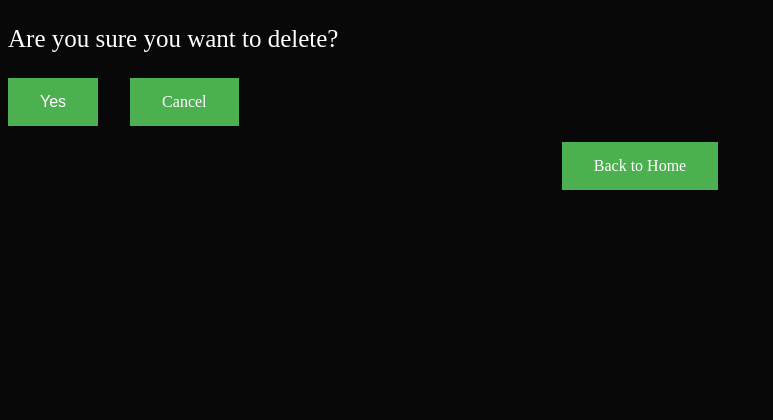
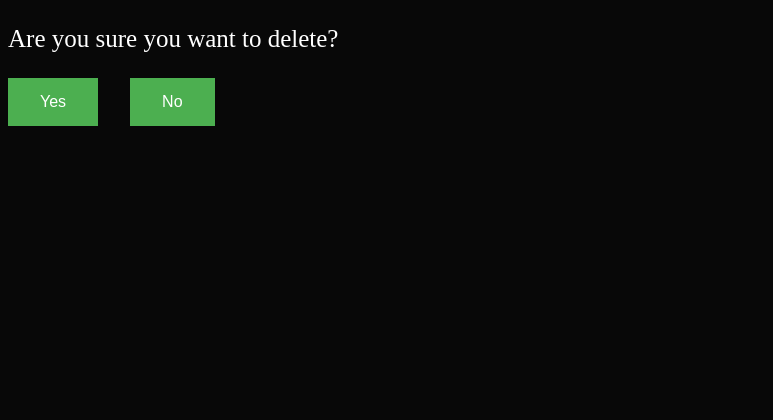
Before and after one commit to aschmidt2020/superheroapp, a Django app: page /villains/1/delete in a window 1280 px wide. Shown: the top 420 px of the page, without its empty margins (0-773 px from the left). Run offline with Django 4.2, Linux system fonts and the light colour scheme; tables that the repository leaves empty hold one stand-in row (values such as "Sample post").

Commit message:
Added popup html window for villains delete

```diff
--- a/superhero_project/static/styles.css
+++ b/superhero_project/static/styles.css
@@ -6,7 +6,7 @@ body {
     background-color: #4CAF50;
     font-size: 60px;
     color: white;
-    margin-top: 10%;
+    margin-top: 0%;
 }
 
 .details-page{
@@ -43,3 +43,7 @@ p{
     display: inline-block;
     font-size: 16px;
   }
+
+.center{
+    text-align: center;
+}
--- a/superhero_project/superheroes/templates/superheroes/index.html
+++ b/superhero_project/superheroes/templates/superheroes/index.html
@@ -26,7 +26,7 @@
                         <li><h1>{{hero.name}}
                             <a href="{% url 'superheroes:detail' hero.id %}">View Details</a>
                             <a href="{% url 'superheroes:update' hero.id %}">Update</a>
-                            <a href="{% url 'superheroes:delete' hero.id %}" target="popup" onClick="window.open('{% url 'superheroes:delete' hero.id %}','popup','width=400, height=100')">
+                            <a href="{% url 'superheroes:delete' hero.id %}" target="popup" onClick="window.open('{% url 'superheroes:delete' hero.id %}','popup','width=400, height=150, top=500, left=500')">
                             Delete Hero</a></h1></li>
                         {% endfor %}
                     </ul>
--- a/superhero_project/villains/templates/villains/delete.html
+++ b/superhero_project/villains/templates/villains/delete.html
@@ -19,17 +19,12 @@
             <div class="row">
                 <form action ="{% url 'villains:delete' single_villain.id %}" method="post">
                     {% csrf_token %}
-                    <input class="btn btn-danger button" type="submit" value="Yes">
+                    <input class="btn btn-danger button center" type="submit" value="Yes" name="Delete" id='Delete'>
                     <!-- adding space between yes and cancel -->&nbsp;&nbsp;&nbsp;&nbsp;&nbsp;&nbsp;
-                    <a class="button" href="{% url 'superheroes:index' %}">Cancel</a>
+                    <input class="btn btn-danger button center" type="submit" value="No" name="Delete" id='Cancel'>
                 </form>
 
         </div>
 
-        <div class="row">
-            <p><a class="button" href="{% url 'superheroes:index' %}">Back to Home</a></p>
-        </div>
-    </div>
-
     </body>
 </html>
--- a/superhero_project/villains/templates/villains/index.html
+++ b/superhero_project/villains/templates/villains/index.html
@@ -24,7 +24,8 @@
                         {% for villain in all_villains %}
                         <li><h1>{{villain.name}}
                             <a href="{% url 'villains:detail' villain.id %}">View Details</a>
-                            <a href="{% url 'villains:delete' villain.id %}">Delete</a>
+                            <a href="{% url 'villains:delete' villain.id %}" target="popup" onClick="window.open('{% url 'villains:delete' villain.id %}','popup','width=400, height=150, top=500, left=500')">
+                                Delete</a></h1></li>
                         {% endfor %}
                     </ul>
               </div>
--- a/superhero_project/villains/views.py
+++ b/superhero_project/villains/views.py
@@ -47,11 +47,14 @@ def update(request, villain_id):
 
 def delete(request, villain_id):
     if request.method == "POST":
-        single_villain = Villain.objects.get(pk=villain_id)
-        single_villain.delete()
+        delete = request.POST.get('Delete')
+        if delete == 'Yes':
+            single_villain = Villain.objects.get(pk=villain_id)
+            single_villain.delete()
+            return HttpResponse('<script type="text/javascript">window.close(); window.opener.location.reload();</script>')
 
-        return HttpResponseRedirect(reverse('superheroes:index'))
-
+        else:
+            return HttpResponse('<script type="text/javascript">window.close();</script>')
     else:
         single_villain = Villain.objects.get(pk=villain_id)
         context = {'single_villain': single_villain}
```
Also changed, not shown: superhero_project/superheroes/templates/superheroes/delete.html (+4 -4 lines).
